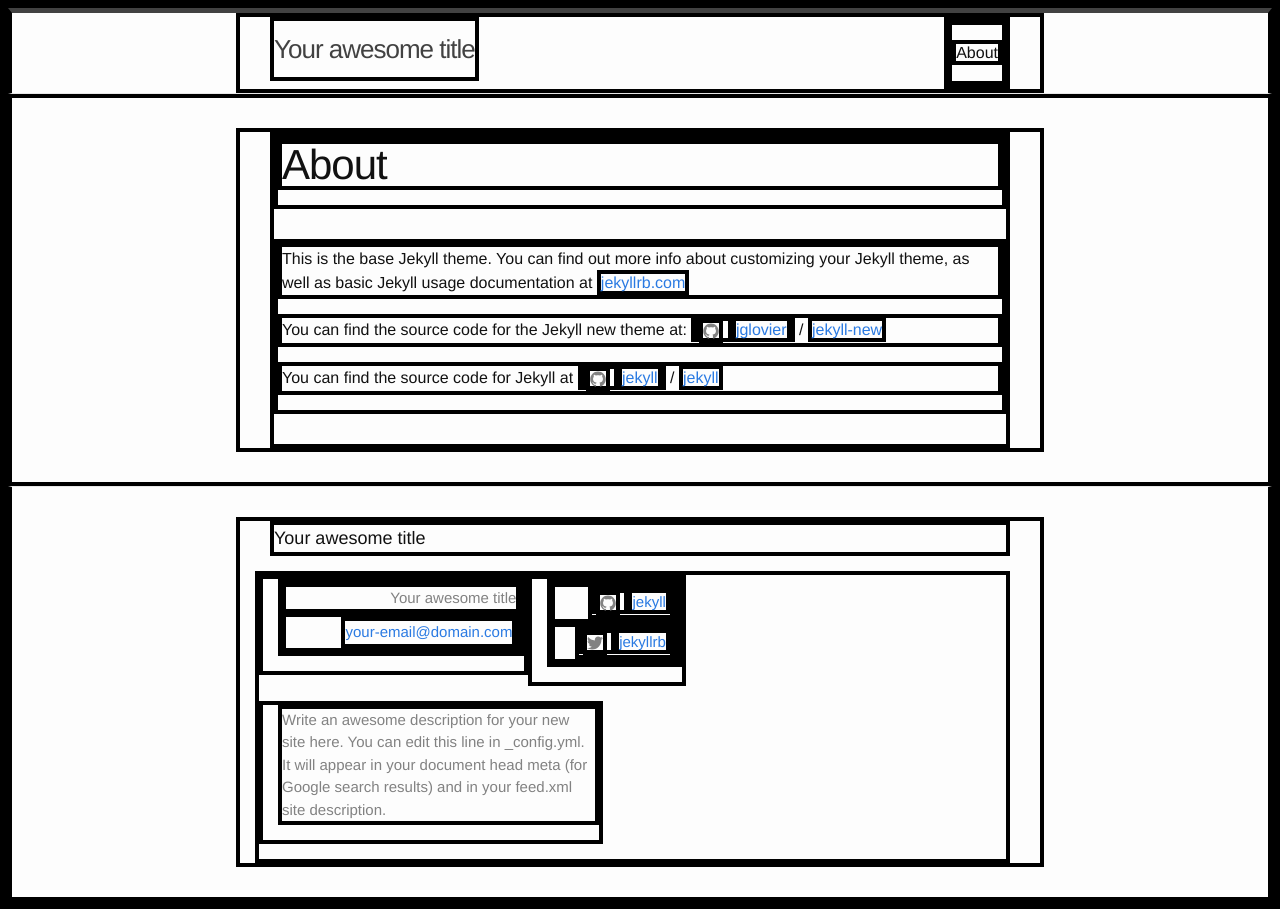
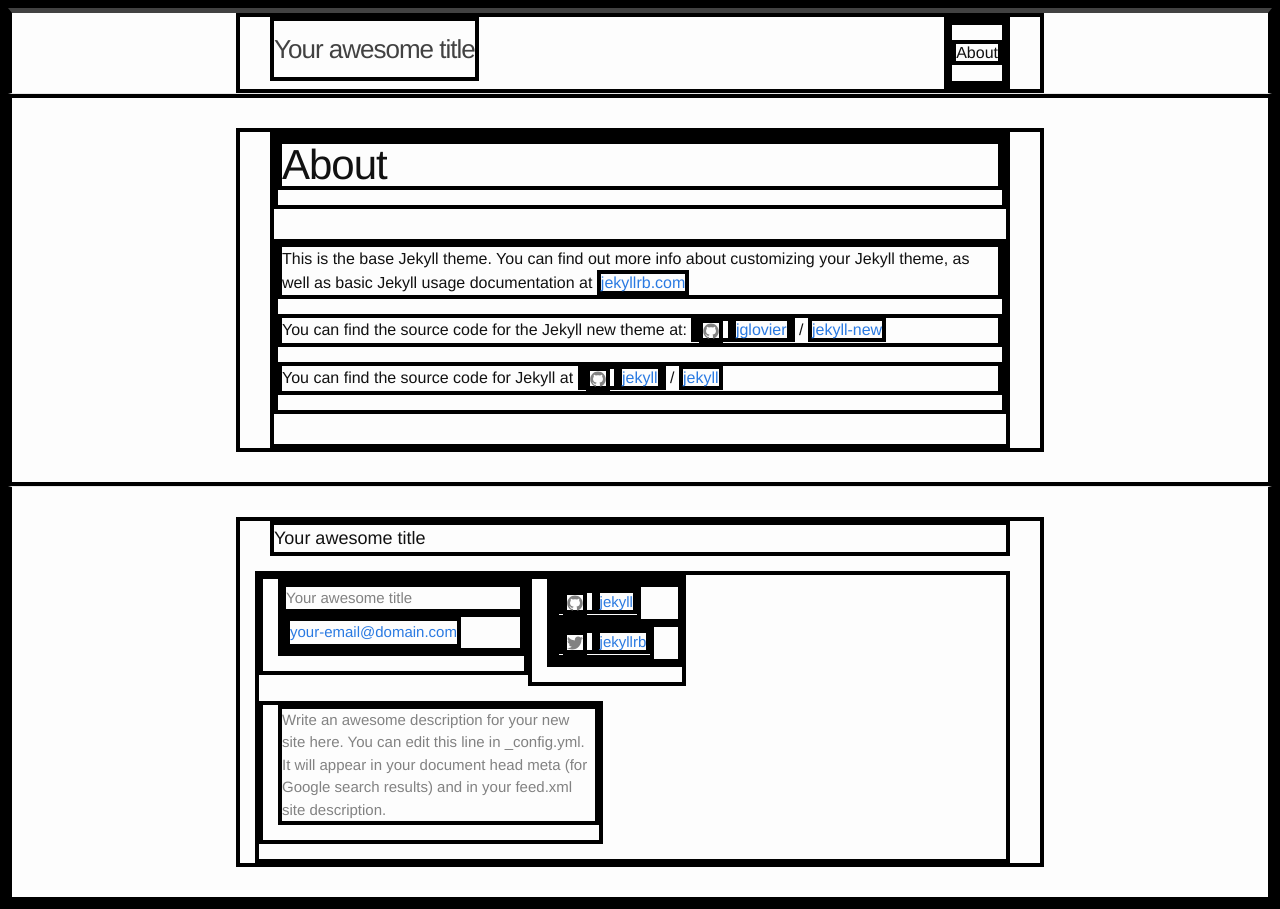
Before and after one commit to raman221188/raman221188.github.io, a Jekyll site: the page built from about.md, in a window 1280 px wide. Built offline with Jekyll 4.4.1, drawn with Linux system fonts in a browser that asks for light colours.

Commit message:
Update main.scss

```diff
--- a/css/main.scss
+++ b/css/main.scss
@@ -3,13 +3,13 @@
 ---
 @charset "utf-8";
 * {
-    border: 4px solid rgb(0,0,0);
+    border: 4px solid #000;
 }
 ul li {
+    width: 100%;
     display: flex;
     list-style: none;
 
-    justify-content: flex-end;
 }
 .page-heading {
     display: inline;
@@ -19,7 +19,7 @@ ul li {
 .desc {
     font-style: bold;
     font-size: 42px;
-    border: 1px thin #FF0000;
+    border: 1px groove #FF0000;
 }
 // Our variables
 $base-font-family: "Helvetica Neue", Helvetica, Arial, sans-serif;
```
